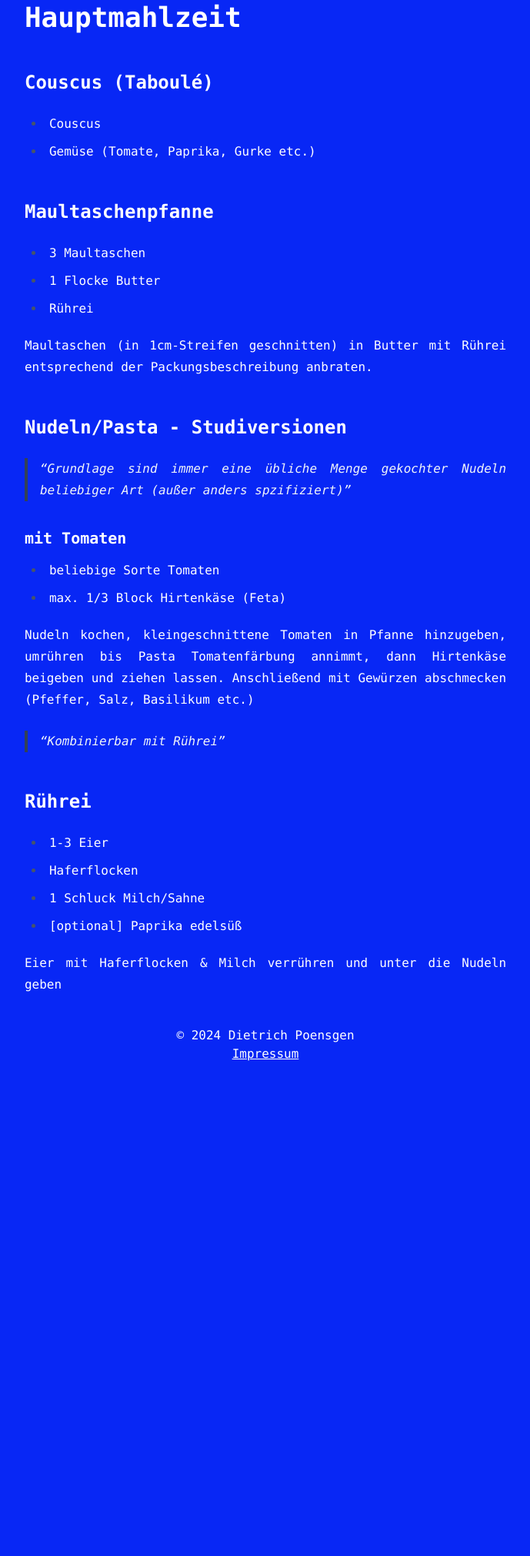
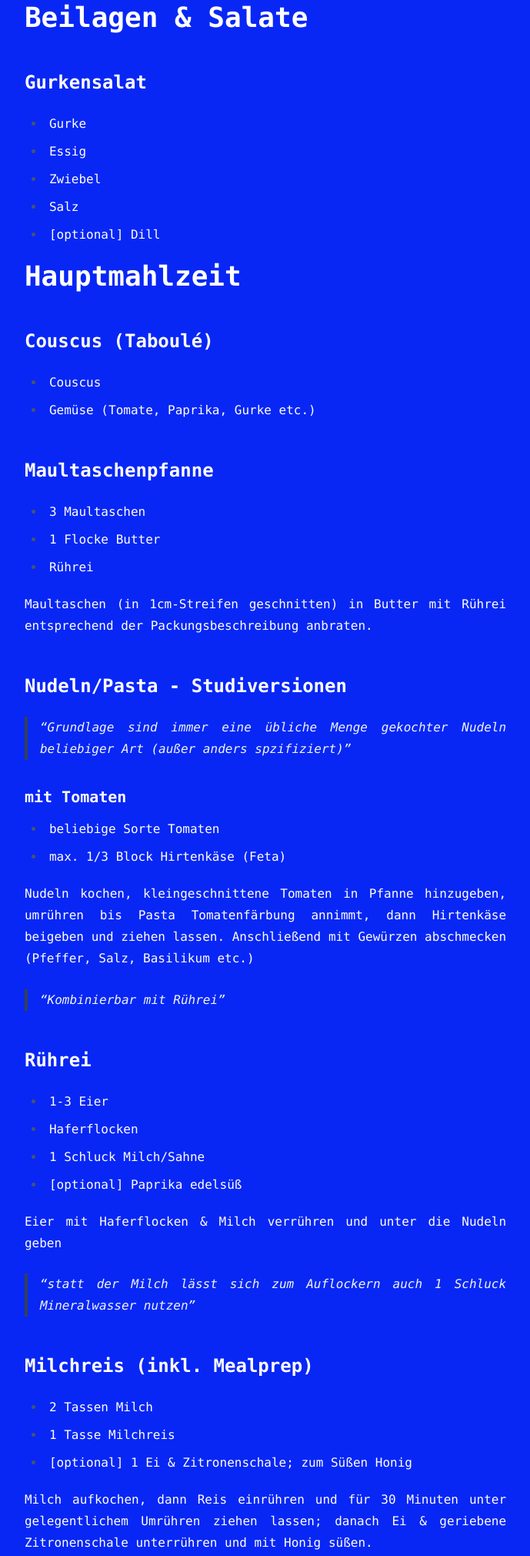
Before and after one commit to diepoe/diepoe-web, an Astro site: page /portfolio/mealplan in a window 1280 px wide. Shown: the part 689-2710 px from the top of the page at 77% size, without its empty margins (295-984 px from the left). Before the commit the page ends 2094 px from the top, so only its background shows below. Built offline with nearby package versions, Linux system fonts and the light colour scheme; Astro itself is replaced by a stand-in of ours.

Commit message:
add meals

```diff
--- a/src/content/portfolio/mealplan.md
+++ b/src/content/portfolio/mealplan.md
@@ -19,6 +19,16 @@ heroImage: ""
 1. Zutaten in ein Schraubglas mit Deckel geben und **nicht** umrühren
 2. Overnight Oats über Nacht ziehen lassen
 3. Mit Früchten (Apfel, Trauben etc.) und Zimt verfeinert genießen
+
+# Beilagen & Salate
+
+## Gurkensalat
+
+- Gurke
+- Essig
+- Zwiebel
+- Salz
+- [optional] Dill
 
 # Hauptmahlzeit
 
@@ -56,3 +66,13 @@ Anschließend mit Gewürzen abschmecken (Pfeffer, Salz, Basilikum etc.)
 - [optional] Paprika edelsüß
 
 Eier mit Haferflocken & Milch verrühren und unter die Nudeln geben
+
+> statt der Milch lässt sich zum Auflockern auch 1 Schluck Mineralwasser nutzen
+
+## Milchreis (inkl. Mealprep)
+
+- 2 Tassen Milch
+- 1 Tasse Milchreis
+- [optional] 1 Ei & Zitronenschale; zum Süßen Honig
+
+Milch aufkochen, dann Reis einrühren und für 30 Minuten unter gelegentlichem Umrühren ziehen lassen; danach Ei & geriebene Zitronenschale unterrühren und mit Honig süßen.
```
